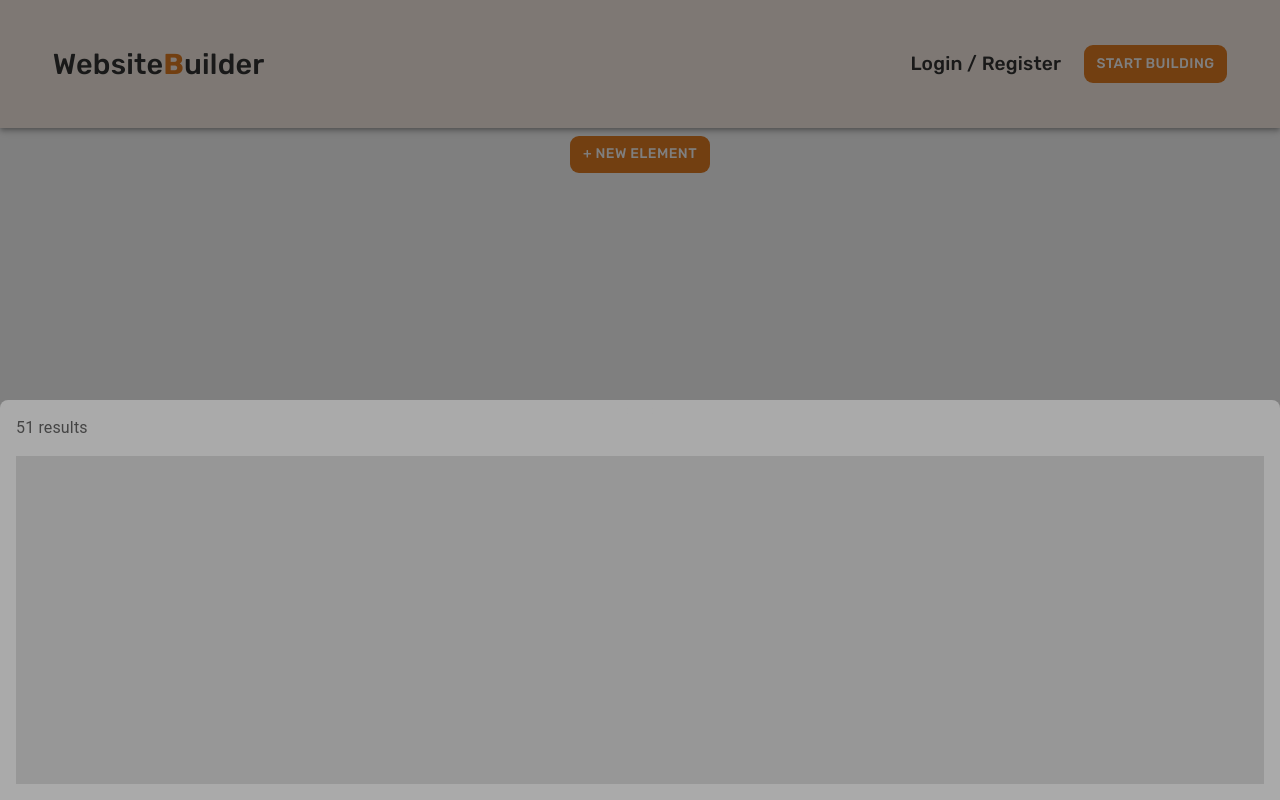
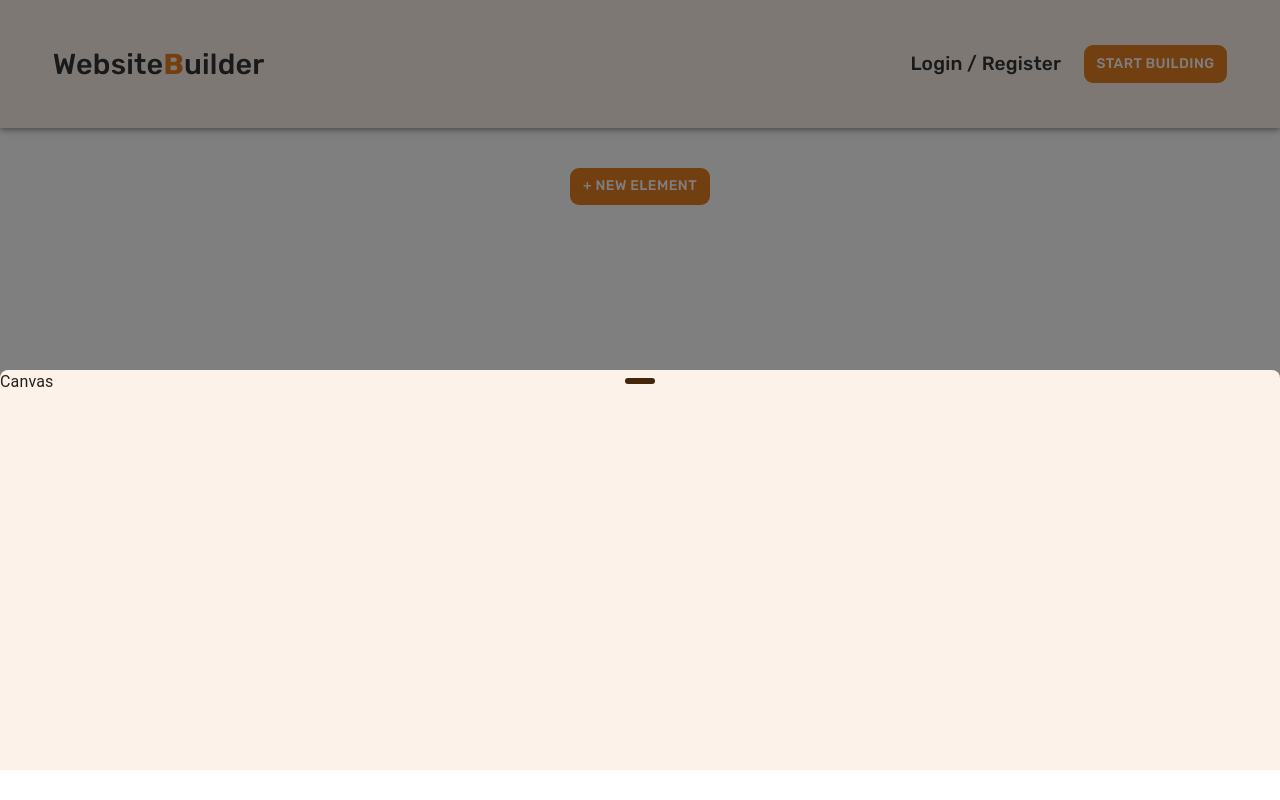
Before and after one commit to youssefrag/WebsiteBuilder, a React (Create React App) app in the folder client/: page /playground in a window 1280 px wide. Both pictures are taken after a click on the button "+ NEW ELEMENT". Built offline with nearby package versions, Linux system fonts and the light colour scheme.

Commit message:
clean up canvas drawer

```diff
--- a/client/src/components/canvas/canvasDrawer.component.tsx
+++ b/client/src/components/canvas-drawer/canvasDrawer.component.tsx
@@ -1,29 +1,37 @@
 import { useState } from "react";
 import { Global } from "@emotion/react";
 
+import Canvas from "../canvas/canvas.component";
+
+import { Box, CssBaseline, SwipeableDrawer, Typography } from "@mui/material";
+
 import {
-  Box,
-  Button,
-  CssBaseline,
-  Skeleton,
-  SwipeableDrawer,
-  Typography,
-} from "@mui/material";
-
-import { Puller, Root, StyledBox, StyledButton } from "./canvasDrawer.styles";
+  ChooseElement,
+  Puller,
+  Root,
+  StyledBox,
+  StyledButton,
+  StyledSkeleton,
+} from "./canvasDrawer.styles";
 
 interface Props {
   window?: () => Window;
 }
 
-const drawerBleeding = 56;
+const drawerBleeding = 30;
 
 const CanvasDrawer = (props: Props) => {
   const { window } = props;
   const [open, setOpen] = useState(false);
+  const [topPosition, setTopPosition] = useState(0);
 
   const toggleDrawer = (newOpen: boolean) => () => {
     setOpen(newOpen);
+    if (topPosition === 30) {
+      setTopPosition(0);
+    } else if (topPosition === 0) {
+      setTopPosition(30);
+    }
   };
 
   // This is used only for the example
@@ -36,7 +44,7 @@ const CanvasDrawer = (props: Props) => {
       <Global
         styles={{
           ".MuiDrawer-root > .MuiPaper-root": {
-            height: `calc(50% - ${drawerBleeding}px)`,
+            height: `calc(50%)`,
             overflow: "visible",
           },
         }}
@@ -50,7 +58,7 @@ const CanvasDrawer = (props: Props) => {
         open={open}
         onClose={toggleDrawer(false)}
         onOpen={toggleDrawer(true)}
-        swipeAreaWidth={drawerBleeding}
+        swipeAreaWidth={0}
         disableSwipeToOpen={false}
         ModalProps={{
           keepMounted: true,
@@ -59,7 +67,7 @@ const CanvasDrawer = (props: Props) => {
         <StyledBox
           sx={{
             position: "absolute",
-            top: -drawerBleeding,
+            top: -topPosition,
             borderTopLeftRadius: 8,
             borderTopRightRadius: 8,
             visibility: "visible",
@@ -68,19 +76,8 @@ const CanvasDrawer = (props: Props) => {
           }}
         >
           <Puller />
-          <Typography sx={{ p: 2, color: "text.secondary" }}>
-            51 results
-          </Typography>
-        </StyledBox>
-        <StyledBox
-          sx={{
-            px: 2,
-            pb: 2,
-            height: "100%",
-            overflow: "auto",
-          }}
-        >
-          <Skeleton variant="rectangular" height="100%" />
+
+          {open && <Canvas />}
         </StyledBox>
       </SwipeableDrawer>
     </Root>
--- a/client/src/components/canvas/canvasDrawer.styles.tsx
+++ b/client/src/components/canvas-drawer/canvasDrawer.styles.tsx
@@ -1,13 +1,15 @@
 import { styled } from "@mui/material/styles";
-import { Box, Button } from "@mui/material";
+import { Box, Button, Skeleton } from "@mui/material";
 
 export const Root = styled("div")(() => ({
   height: "100%",
-  // backgroundColor: "#fdf2e9",
+  marginTop: "2rem",
 }));
 
 export const StyledBox = styled(Box)(() => ({
-  backgroundColor: "#aaa",
+  backgroundColor: "#fdf2e9",
+  // paddingTop: "2rem",
+  height: "100%",
 }));
 
 export const StyledButton = styled(Button)(() => ({
@@ -24,9 +26,22 @@ export const StyledButton = styled(Button)(() => ({
 export const Puller = styled(Box)(() => ({
   width: 30,
   height: 6,
-  backgroundColor: "#aaa",
+  backgroundColor: "#45260a",
   borderRadius: 3,
   position: "absolute",
   top: 8,
   left: "calc(50% - 15px)",
 }));
+
+export const StyledSkeleton = styled(Skeleton)(() => ({
+  backgroundColor: "#fff",
+  borderRadius: "20px",
+  padding: "4rem",
+}));
+
+export const ChooseElement = styled(Box)(() => ({
+  display: "flex",
+  flexDirection: "row",
+  justifyContent: "center",
+  // marginTop: "1.5rem",
+}));
--- /dev/null
+++ b/client/src/components/canvas/canvas.component.tsx
@@ -0,0 +1,7 @@
+import React from "react";
+
+const Canvas = () => {
+  return <div>Canvas</div>;
+};
+
+export default Canvas;
--- a/client/src/routes/login-register/LoginRegister.component.tsx
+++ b/client/src/routes/login-register/LoginRegister.component.tsx
@@ -2,9 +2,9 @@ import { useState } from "react";
 
 import { useNavigate } from "react-router-dom";
 
-import { useSelector, useDispatch } from "react-redux";
+import { useDispatch } from "react-redux";
 
-import { selectUser, loginUser } from "../../store/user/userSlice";
+import { loginUser } from "../../store/user/userSlice";
 
 import {
   LoginRegisterContainer,
--- a/client/src/routes/playground/playground.component.tsx
+++ b/client/src/routes/playground/playground.component.tsx
@@ -1,4 +1,4 @@
-import CanvasDrawer from "../../components/canvas/canvasDrawer.component";
+import CanvasDrawer from "../../components/canvas-drawer/canvasDrawer.component";
 
 const Playground = () => {
   return <CanvasDrawer></CanvasDrawer>;
```
